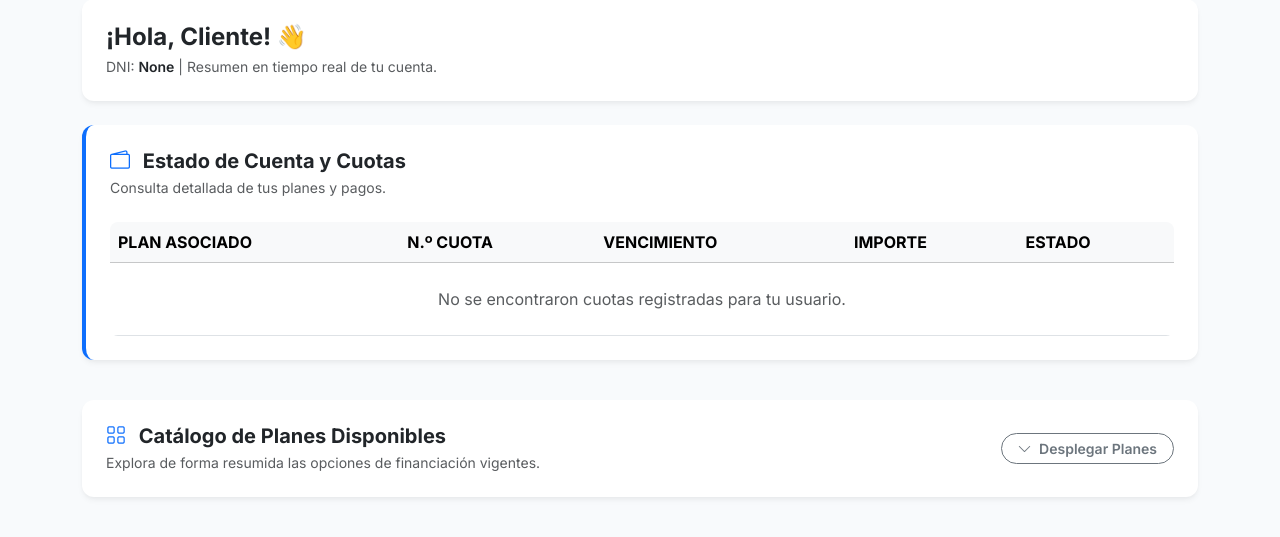
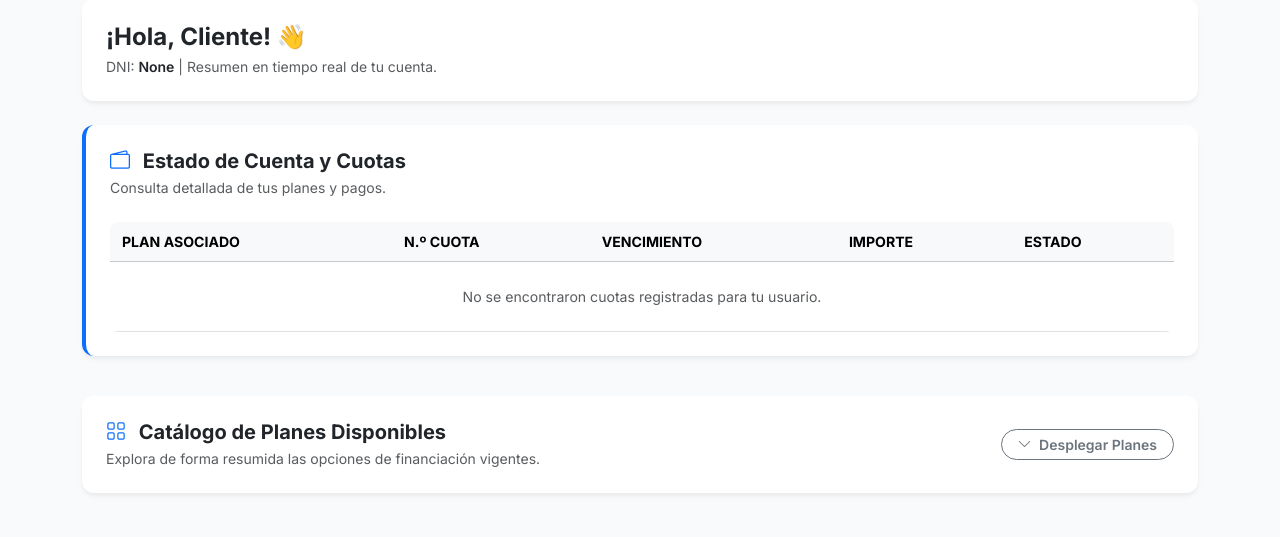
Before and after one commit to killerchipy723/sortis-whatsapp, a Flask app: template templates/index.html in a window 1280 px wide. Shown: the part 99-636 px from the top of the page. Run offline with Flask 3, Linux system fonts and the light colour scheme; the template is opened without the code that fills it, so the values that code supplies are empty.

Commit message:
ok modificaciones vistas index

```diff
--- a/templates/index.html
+++ b/templates/index.html
@@ -20,7 +20,7 @@
             background: #0f172a;
             box-shadow: 0 4px 6px -1px rgba(0, 0, 0, 0.1);
         }
-        /* Estilo personalizado para el logo grande con contorno blanco */
+        /* Logo grande con contorno blanco */
         .logo-custom {
             width: 48px;
             height: 48px;
@@ -44,9 +44,15 @@
             border-radius: 8px;
             overflow: hidden;
         }
+        /* Tabla compacta optimizada para que entren todas las columnas */
+        .table-compact th, .table-compact td {
+            padding: 0.55rem 0.75rem;
+            font-size: 0.88rem;
+            white-space: nowrap; /* Evita que el texto se rompa de manera fea */
+        }
         .badge-estado {
-            font-size: 0.8rem;
-            padding: 0.35em 0.65em;
+            font-size: 0.75rem;
+            padding: 0.3em 0.6em;
         }
         /* Tarjetas de planes compactas */
         .card-plan-compact {
@@ -63,7 +69,7 @@
 </head>
 <body>
 
-    <!-- Navbar Superior con Logo Grande y Contorno Blanco -->
+    <!-- Navbar Superior -->
     <nav class="navbar navbar-expand-lg navbar-dark navbar-sortis sticky-top py-2">
         <div class="container-fluid px-4">
             <a class="navbar-brand fw-bold d-flex align-items-center gap-2" href="#">
@@ -146,7 +152,7 @@
             </div>
         {% endif %}
 
-        <!-- Sección: Estado de Mis Cuotas -->
+        <!-- Sección: Estado de Mis Cuotas (Tabla Compacta) -->
         <div class="row mb-4">
             <div class="col-12">
                 <div class="card card-dashboard card-plan p-3 p-md-4 bg-white mb-3">
@@ -166,7 +172,7 @@
                     <!-- Tabla Oculta en Acordeón -->
                     <div class="collapse {% if not cuotas %}show{% endif %}" id="tablaDetalleCuotas">
                         <div class="table-responsive mt-2">
-                            <table class="table table-hover align-middle mb-0">
+                            <table class="table table-hover align-middle mb-0 table-compact">
                                 <thead class="table-light text-uppercase fs-7">
                                     <tr>
                                         <th>Plan Asociado</th>
@@ -217,7 +223,7 @@
             </div>
         </div>
 
-        <!-- Sección: Catálogo de Planes Disponibles (Colapsado y Compacto) -->
+        <!-- Sección: Catálogo de Planes Disponibles -->
         <div class="row mb-4">
             <div class="col-12">
                 <div class="card card-dashboard p-3 p-md-4 bg-white">
```
